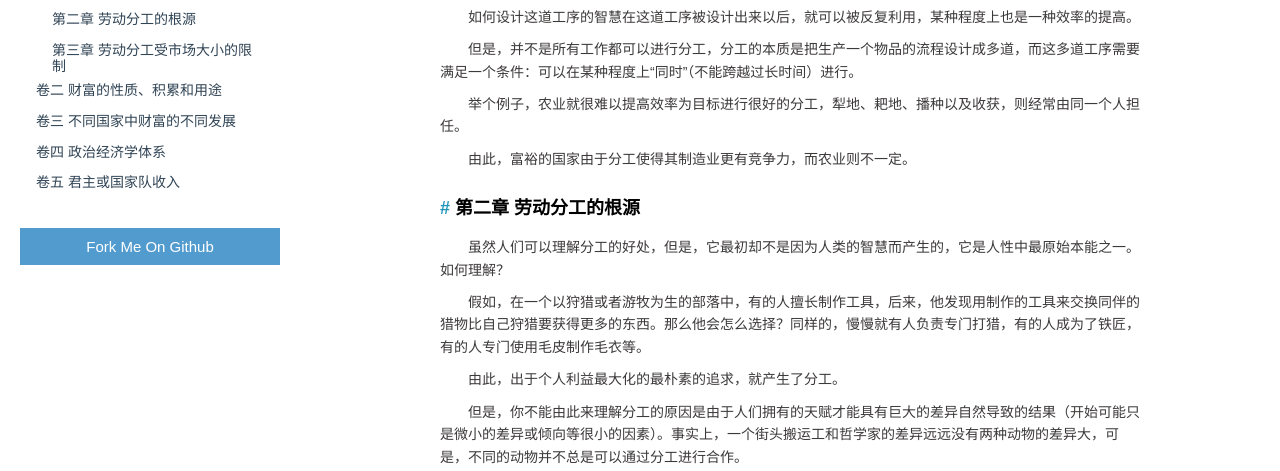
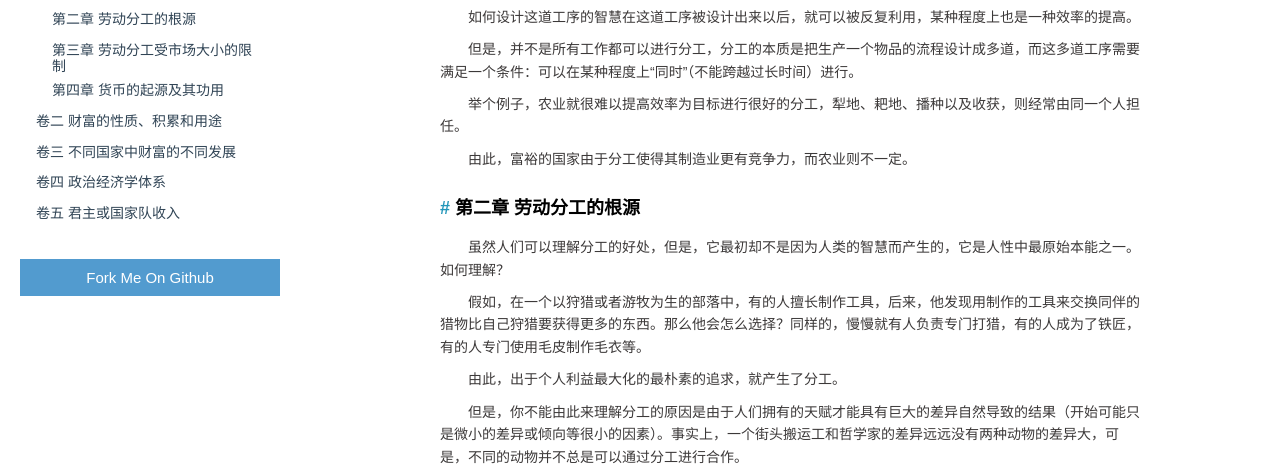
Before and after one commit to yelloxing/The-Wealth-Of-Nations, a website built with webpack: page index.html in a window 1280 px wide. Shown: the part 332-803 px from the top of the page. Built offline with Linux system fonts and the light colour scheme.

Commit message:
第四章 货币的起源及其功用

```diff
--- a/index.html
+++ b/index.html
@@ -15,7 +15,7 @@
     <div id="root"></div>
 
     <!-- 打包文件 -->
-    <script src="./dist/main@v0.1.2.js"></script>
+    <script src="./dist/main@v0.1.3.js"></script>
 
 
     <!-- 辅助记录访问次数 -->
--- a/package.json
+++ b/package.json
@@ -1,6 +1,6 @@
 {
   "name": "the-wealth-of-nations",
-  "version": "0.1.2",
+  "version": "0.1.3",
   "description": "国富论，包括分工、资本、政治经济学、国家收入等资本主义自由经济理论基础知识。",
   "scripts": {
     "start": "npm install && npm run dev",
```
Also changed, not shown: dist/main@v0.1.2-bundle3.js (deleted), dist/main@v0.1.3-bundle1.js (renamed from dist/main@v0.1.2-bundle1.js), dist/main@v0.1.3-bundle2.js (renamed from dist/main@v0.1.2-bundle2.js), dist/main@v0.1.3-bundle3.js (added), dist/main@v0.1.3-bundle4.js (renamed from dist/main@v0.1.2-bundle4.js), dist/main@v0.1.3-bundle5.js (renamed from dist/main@v0.1.2-bundle5.js), dist/main@v0.1.3.js, 3 other files.
